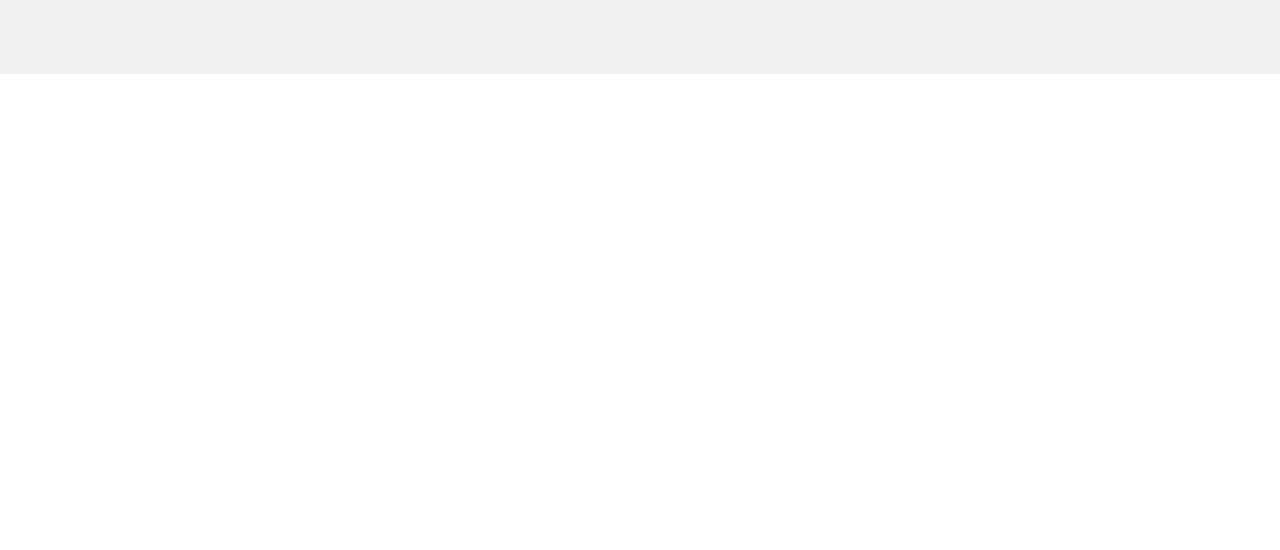
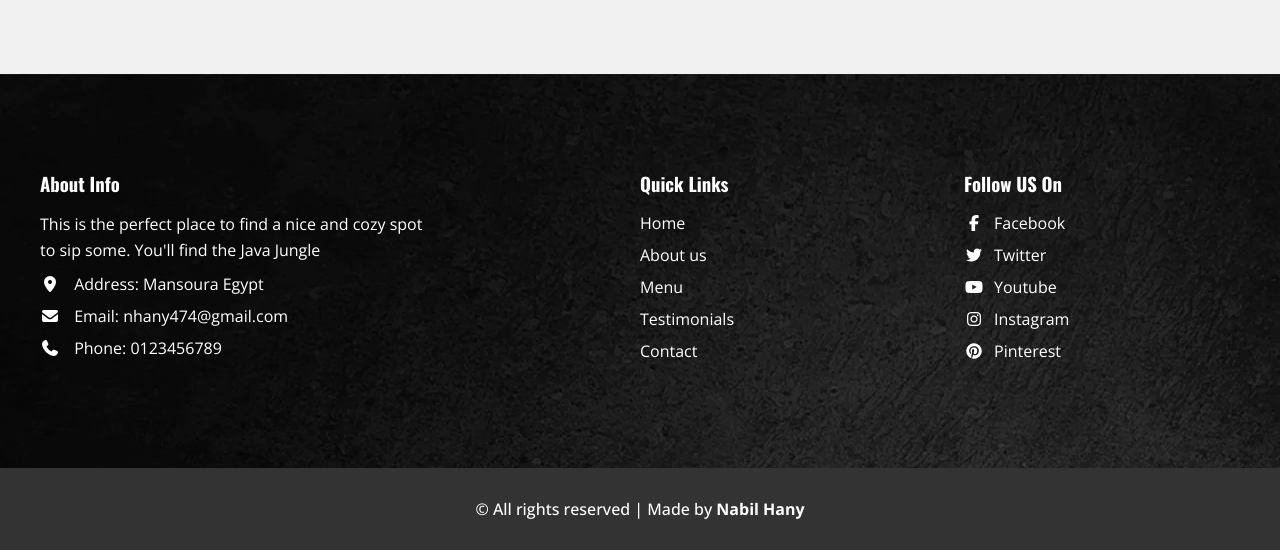
Before and after one commit to Nabil-Hany22/caffeine-cove, a plain HTML site: page index.html in a window 1280 px wide. Shown: the part 4006-4556 px from the top of the page. Before the commit the page ends 4080 px from the top, so only its background shows below. Drawn offline with nearby package versions, Linux system fonts and the light colour scheme.

Commit message:
create footer Section

```diff
--- a/index.html
+++ b/index.html
@@ -273,5 +273,53 @@
     </main>
     <!-- Main End -->
 
+    <!-- Footer Start -->
+    <footer id="footer">
+        <div class="footer-top">
+            <div class="container">
+                <div class="row">
+                    <div class="col">
+                        <h3>About Info</h3>
+                        <p>This is the perfect place to find a nice and cozy spot
+                            to sip some. You'll find the Java Jungle</p>
+                        <ul>
+                            <li> <i class="fa-solid fa-location-dot"></i> Address: Mansoura Egypt</li>
+                            <li> <i class="fa-solid fa-envelope"></i> Email: nhany474@gmail.com</li>
+                            <li> <i class="fa-solid fa-phone"></i> Phone: 0123456789</li>
+                        </ul>
+
+                    </div>
+
+                    <div class="col">
+                        <h3>Quick Links</h3>
+                        <ul>
+                            <li><a href="#home">Home</a></li>
+                            <li><a href="#about us">About us</a></li>
+                            <li><a href="#menu">Menu</a></li>
+                            <li><a href="#testimonials">Testimonials</a></li>
+                            <li><a href="#contact">Contact</a></li>
+                        </ul>
+                    </div>
+
+                    <div class="col">
+                        <h3>Follow US On</h3>
+                        <ul>
+                            <li><a href="#"><i class="fa-brands fa-facebook-f"></i>Facebook</a></li>
+                            <li><a href="#"><i class="fa-brands fa-twitter"></i>Twitter</a></li>
+                            <li><a href="#"><i class="fa-brands fa-youtube"></i>Youtube</a></li>
+                            <li><a href="#"><i class="fa-brands fa-instagram"></i>Instagram</a></li>
+                            <li><a href="#"><i class="fa-brands fa-pinterest"></i>Pinterest</a></li>
+                        </ul>
+                    </div>
+                </div>
+            </div>
+        </div>
+
+        <div class="copyright">
+            <p>&copy; All rights reserved | Made by <strong><a href="#">Nabil Hany</a></strong></p>
+        </div>
+    </footer>
+    <!-- Footer End -->
+
 </body>
 </html>
--- a/style.css
+++ b/style.css
@@ -161,7 +161,8 @@ a{
 #about
 ,#menu
 ,#testimonials
-,#contact{
+,#contact
+,#footer .footer-top{
     padding: 6rem 0;
 }
 
@@ -341,3 +342,65 @@ transform: translateY(-5px);
 }
 
 /* Contact End */
+
+/* Footer Start */
+#footer .footer-top{
+    background: url(./images/footer-bg.png);
+    color: #fff;
+}
+
+#footer .footer-top .row{
+    display: grid;
+    grid-template-columns: 2fr 1fr 1fr;
+    gap: 3rem;
+}
+
+#footer .footer-top .row .col h3{
+    color: #fff;
+    margin-bottom: 15px;
+}
+
+#footer .footer-top .row .col p{
+    width: 400px;
+    line-height: 1.6;
+}
+
+#footer .footer-top .row .col ul li{
+    margin: 10px 0;
+}
+
+#footer .footer-top .row .col ul li i{
+    margin-right: 10px;
+}
+
+
+#footer .footer-top .row .col ul li a{
+    color: #fff;
+    transition: all 0.3s ease;
+    cursor: pointer;
+}
+
+#footer .footer-top .row .col ul li a:hover{
+    text-decoration: underline;
+}
+
+#footer .copyright{
+    background-color: var(--color-dark-gray);
+    padding: 30px 0;
+    text-align: center;
+    color: #fff;
+}
+
+#footer .copyright p{
+    font-weight: 500;
+}
+
+#footer .copyright p a{
+    color: #fff;
+    transition: all 0.3s ease;
+}
+#footer .copyright p a:hover{
+    color: var(--color-light-brown);
+}
+
+/* Footer End */
```
